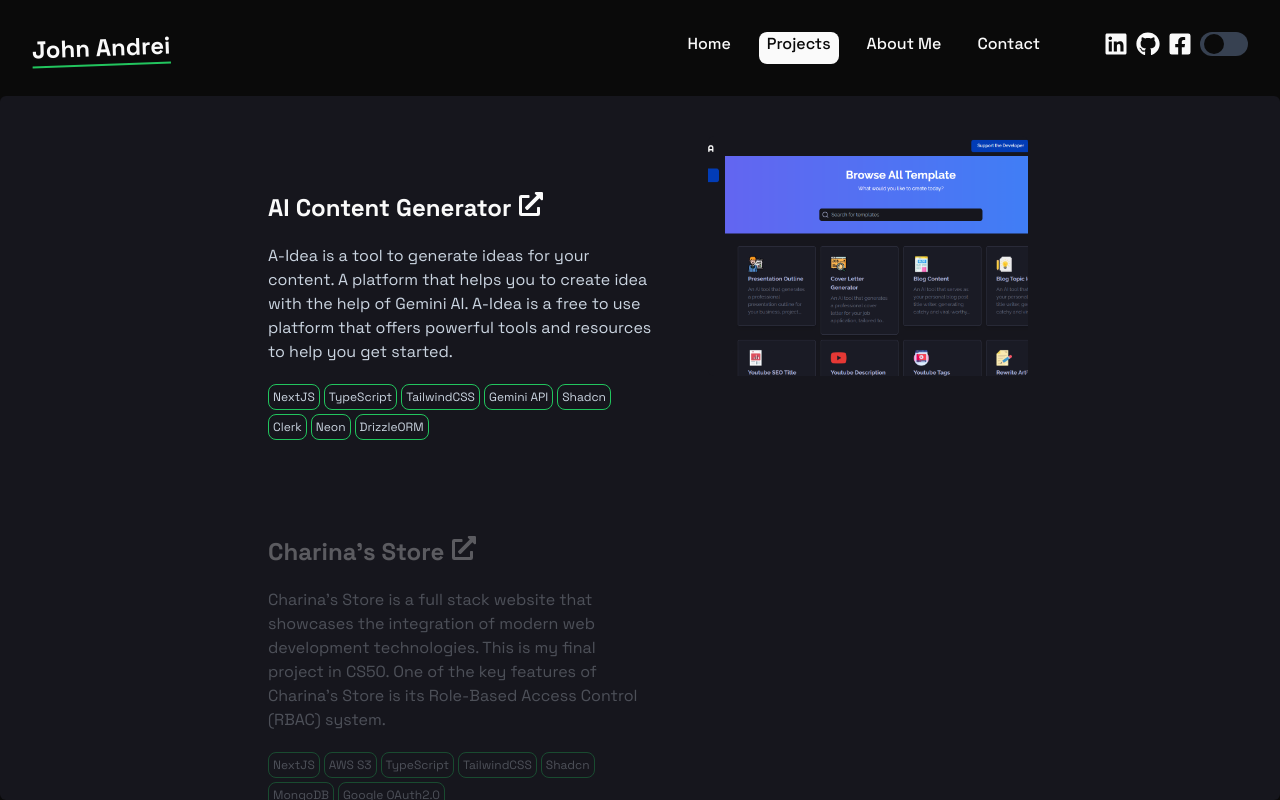
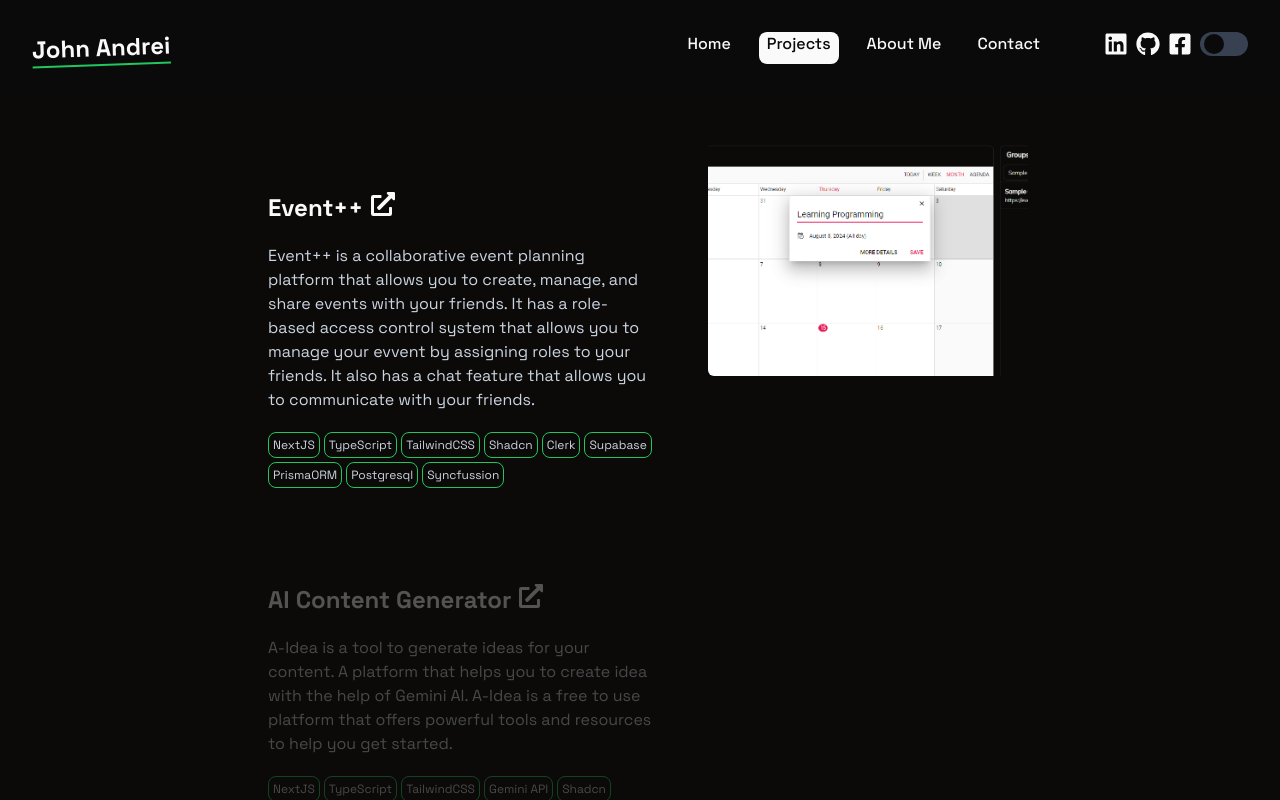
Before and after one commit to DreiDev04/nextjs-portfolio, a Next.js app: page /projects in a window 1280 px wide. Built offline with nearby package versions, Linux system fonts and the light colour scheme.

Commit message:
added: event++

```diff
--- a/app/projects/page.tsx
+++ b/app/projects/page.tsx
@@ -6,6 +6,25 @@ import { motion } from "framer-motion";
 
 
 const content = [
+  {
+    title: "Event++",
+    description:
+      "Event++ is a collaborative event planning platform that allows you to create, manage, and share events with your friends. It has a role-based access control system that allows you to manage your evvent by assigning roles to your friends. It also has a chat feature that allows you to communicate with your friends. ",
+    techStack:
+      "NextJS,TypeScript,TailwindCSS,Shadcn,Clerk,Supabase,PrismaORM,Postgresql,Syncfussion",
+    url: "https://eventplusplus.vercel.app",
+    content: (
+      <div className="h-full w-full  flex items-center justify-center" >
+        <Image
+          src="/project/EventPlusPlus.png"
+          width={1000}
+          height={1000}
+          className="h-full w-full object-cover"
+          alt="Event++ demo"
+        />
+      </div>
+    ),
+  },
   {
     title: "AI Content Generator",
     description:
--- a/components/ui/sticky-scroll-reveal.tsx
+++ b/components/ui/sticky-scroll-reveal.tsx
@@ -46,6 +46,7 @@ export const StickyScroll = ({
   });
 
   const backgroundColors = [
+    "rgb(12,10,8)",
     "rgb(22,22,29)",
     "rgb(12,10,8)",
     "rgb(2,9,22)",
```
Also changed, not shown: public/project/EventPlusPlus.png (added).
